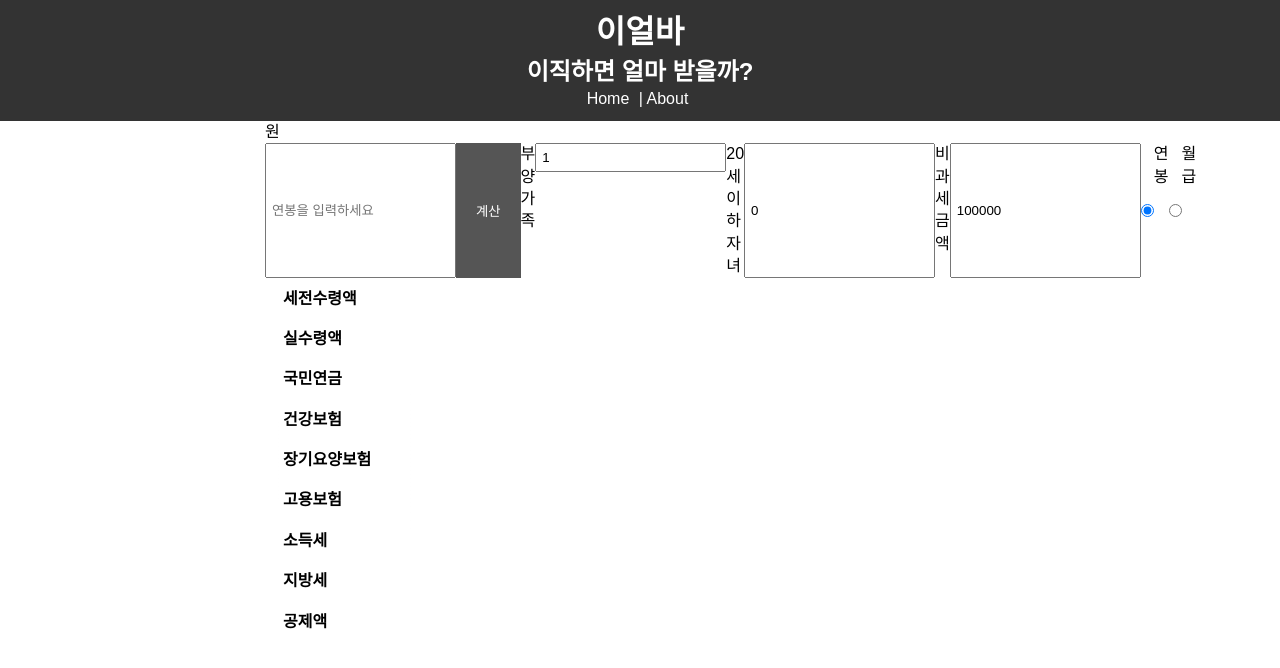
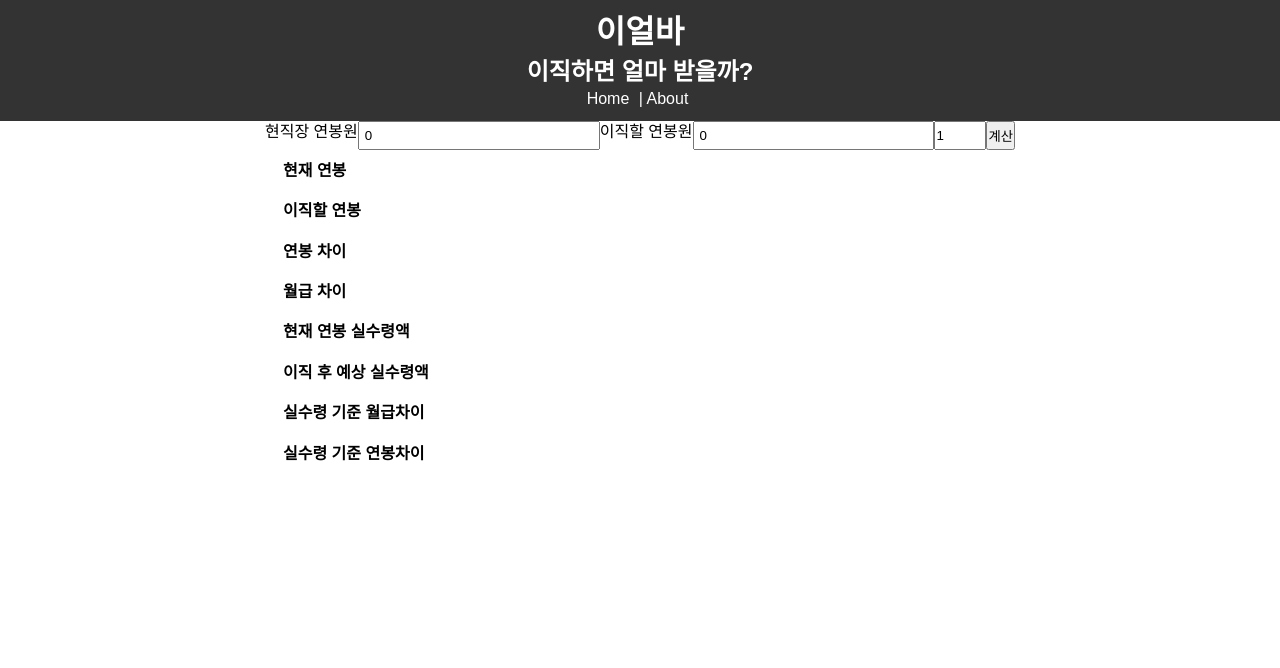
Before and after one commit to ho9science/salary, a Vue app: page / in a window 1280 px wide. Shown: the top 668 px of the page. Built offline with nearby package versions, Linux system fonts and the light colour scheme.

Commit message:
apply kosimpletax and arange function

```diff
--- a/package.json
+++ b/package.json
@@ -11,6 +11,7 @@
     "@vue/cli": "^3.6.3",
     "axios": "^0.18.0",
     "core-js": "^2.6.5",
+    "kosimpletax": "^1.0.0",
     "uuid": "^3.3.2",
     "vue": "^2.6.10",
     "vue-router": "^3.0.4"
--- a/src/components/CalculateSalary.vue
+++ b/src/components/CalculateSalary.vue
@@ -1,25 +1,22 @@
 <template>
   <div>
-    <ViewWon v-bind:salary="salary"/>
+
     <form @submit="caclSalary">
-      <input type="text" v-model="salary" name="salary" placeholder="연봉을 입력하세요" :maxlength="max">
-      <input type="submit" value="계산" class="btn">
-      <p>부양가족<p>
-      <input type="text" v-model="family" name="family" />
-      <p>20세이하 자녀</p>
-      <input type="text" v-model="minor" name="minor" />
-      <p>비과세 금액</p>
-      <input type="text" v-model="exemption" name="exemption" />
-      <input type="radio" v-model="year" id="year" name="year" value="year"/>
-      <label for="year">연봉</label>
-      <input type="radio" v-model="year" id="month" name="year" value="month"/>
-      <label for="month">월급</label>
+      <label for="now_salary">현직장 연봉</label>
+      <ViewWon v-bind:salary="now_salary"/>
+      <input type="text" v-model="now_salary" id="now_salary" name="now_salary" placeholder="연봉을 입력하세요" :maxlength="max">
+      <label for="next_salary">이직할 연봉</label>
+      <ViewWon v-bind:salary="next_salary"/>
+      <input type="text" v-model="next_salary" id="next_salary" name="next_salary" placeholder="연봉을 입력하세요" :maxlength="max">
+      <input type="number" v-model="time" name="time" min="1" max="12">
+      <button type="submit">계산</button>
     </form>
   </div>
 </template>
 
 <script>
 import ViewWon from './ViewWon';
+import kosimpletax from 'kosimpletax';
 const MANWON = 10000
 const CHONWON = 1000
 export default {
@@ -30,274 +27,42 @@ export default {
   data() {
     return {
       max: 12,
-      salary: '',
-      family: 1,
-      minor: 0,
-      exemption: 100000,
-      year: "year"
+      time: 1,
+      now_salary: 0,
+      next_salary: 0,
+      year_real: 0
     }
   },
   methods: {
     caclSalary(e) {
       e.preventDefault();
-      var salary = this.set_exemption(this.salary);
-      var tax = this.calc_simple_tax(salary, this.family, this.minor);
-      var local = this.calc_local_tax(tax);
-      var pension = this.calc_annuity_insurance_deduction(this.median_income_section(salary))/12;
-      var health = this.calc_health_insurance(salary);
-      var longterm = this.calc_long_term_insurance(health);
-      var employ = this.calc_employment_insurance(salary);
-      var deducted = tax+local+pension+health+longterm+employ;
-      var real = this.salary - deducted;
+
+      var now_salary = this.now_salary;
+      var now_real = kosimpletax.realsalary(now_salary);
+      var next_salary = this.next_salary;
+      var next_real = kosimpletax.realsalary(next_salary);
+      var time = this.time;
+      var next_time = 13-time;
+      var now_time = 12-next_time;
+      var now_monthly = now_real/ 12;
+      var next_monthly = next_real/ 12;
+      var gap_now_year = next_salary - now_salary;
+      var gap_now_month = Math.round(next_salary/12 - now_salary/12);
+      var gap_real_month = Math.round(next_monthly - now_monthly);
+      var change_real = Math.round(now_monthly * now_time + next_monthly * next_time);
+      var gap_real_year = change_real - now_real;
       const targetSalary = {
-        origin: this.salary,
-        period: 'month',
-        tax: tax,
-        local: local,
-        pension: pension,
-        health : health,
-        longterm : longterm,
-        employ : employ,
-        deducted: deducted,
-        real: real
+        now_year: now_salary,
+        next_year: next_salary,
+        now_real: now_real,
+        change_real: change_real,
+        gap_real_year : gap_real_year,
+        gap_real_month : gap_real_month,
+        gap_now_year: gap_now_year,
+        gap_now_month: gap_now_month
       }
       // Send up to parent
       this.$emit('calc-salary', targetSalary);
-      this.salary = '';
-    },
-    median_income_section(pay){
-    var str_pay = pay/1000;
-    var median = 0
-    if (pay < 1060*CHONWON){
-      median = 0
-    }else if (pay < 1500*CHONWON){
-      if (str_pay - Math.floor(str_pay/10)*10 < 5){
-        median = Math.floor(str_pay/10)*10 + 2.5
-      }else{
-        median = Math.floor(str_pay/10)*10 + 7.5
-      }
-      median = median * 1000
-    }else if (pay < 3000*CHONWON){
-      median = Math.floor(str_pay/10)*10 + 5
-      median = median * 1000
-    }else if (pay < 10000*CHONWON){
-      var point = str_pay - Math.floor(str_pay/100)*100
-      if (0 <= point < 20){
-        median = Math.floor(str_pay/100)*100 + 10
-      }else if (20 <= point < 40){
-        median = Math.floor(str_pay/100)*100 + 30
-      }else if (40 <= point < 60){
-        median = Math.floor(str_pay/100)*100 + 50
-      }else if (60<= point < 80){
-        median = Math.floor(str_pay/100)*100 + 70
-      }else{
-        median = Math.floor(str_pay/100)*100 + 90
-      }
-      median = median * CHONWON
-    }else{
-      median = pay
-    }
-      return median
-    },
-    calc_earned_income_deduction(salary){ //근로소득공제
-      var amount_deducted = 0;
-      if (salary <= 500*MANWON){
-        amount_deducted = salary * 0.7;
-      }else if (salary <= 1500*MANWON){
-        amount_deducted = 350*MANWON + ((salary-500*MANWON) * 0.4);
-      }else if (salary <= 4500*MANWON){
-        amount_deducted = 750*MANWON + ((salary-1500*MANWON) * 0.15);
-      }else if (salary <= 10000*MANWON){
-        amount_deducted = 1200*MANWON + ((salary-4500*MANWON) * 0.05);
-      }else if (salary > 10000*MANWON){
-        amount_deducted = 1475*MANWON + ((salary-10000*MANWON) * 0.02);
-      }
-      return amount_deducted
-    },
-    calc_earned_income_amount(salary, amount_deducted){ //근로소득금액
-	    var earned_income_amount = salary - amount_deducted;
-      return earned_income_amount
-    },
-    calc_personal_allowance(number_of_people=1, number_of_less_than_twenty=0){ //인적공제
-      return (number_of_people+number_of_less_than_twenty) * 150*MANWON
-    },
-    calc_annuity_insurance_deduction(monthly_salary){ //연금보험료공제
-      var annuity_insurance_amount = this.calc_national_pension(monthly_salary) * 12;
-      if (monthly_salary <= 30*MANWON){
-        annuity_insurance_amount = 15.66*MANWON;
-      }else if (monthly_salary >= 448*MANWON){
-        annuity_insurance_amount = 242.46*MANWON;
-      }
-      return annuity_insurance_amount
-    },
-    special_exemption_one(salary){ //특별 소득 공제
-      if (salary <= 3000*MANWON){
-        return 310*MANWON + salary*0.04
-      }else if (salary <= 4500*MANWON){
-        return 310*MANWON + (salary*0.04) - ((salary-3000*MANWON) * 0.05)
-      }else if (salary <= 7000*MANWON){
-        return 310*MANWON + (salary*0.015)
-      }else if (salary <= 12000*MANWON){
-        return 310*MANWON + (salary*0.005)
-      }
-    },
-    special_exemption_two(salary){
-      if (salary <= 3000*MANWON){
-        return 360*MANWON + salary*0.04
-      }else if (salary <= 4500*MANWON){
-        return 360*MANWON + (salary*0.04) - ((salary-3000*MANWON) * 0.05)
-      }else if (salary <= 7000*MANWON){
-        return 360*MANWON + (salary*0.02)
-      }else if (salary <= 12000*MANWON){
-        return 360*MANWON + (salary*0.01)
-      }
-    },
-    special_exemption_multiple(salary){
-      var additional_exemption = (salary - 4000*MANWON) * 0.04
-      if (salary <= 3000*MANWON){
-        return 500*MANWON + salary*0.07 + additional_exemption
-      }else if (salary <= 4500*MANWON){
-        return 500*MANWON + (salary*0.07) - ((salary-3000*MANWON) * 0.05) + additional_exemption
-      }else if (salary <= 7000*MANWON){
-        return 500*MANWON + (salary*0.05) + additional_exemption
-      }else if (salary <= 12000*MANWON){
-        return 500*MANWON + (salary*0.03) + additional_exemption
-      }
-    },
-    calc_special_income_deduction(salary, number_of_people = 1){
-      if (number_of_people == 1){
-        return this.special_exemption_one(salary)
-      }else if (number_of_people == 2){
-        return this.special_exemption_two(salary)
-      }else if (number_of_people >= 3){
-        return this.special_exemption_multiple(salary)
-      }
-    },
-    calc_tax_base(earned_income, personal_allowance, annuity_insurance, special_exemption){ //과세표준
-      return earned_income - personal_allowance - annuity_insurance - special_exemption
-    },
-    calc_tax_assessment(tax_base){ //산출세액
-      var temp_tax_base = 0
-      if (tax_base <= 1200*MANWON){
-        temp_tax_base = tax_base*0.06
-      }else if (tax_base <= 4600*MANWON){
-        temp_tax_base = 72*MANWON + (tax_base - 1200*MANWON)*0.15
-      }else if (tax_base <= 8800*MANWON){
-        temp_tax_base = 582*MANWON + (tax_base - 4600*MANWON)*0.24
-      }else if (tax_base <= 15000*MANWON){
-        temp_tax_base = 1590*MANWON + (tax_base - 8800*MANWON)*0.35
-      }else if (tax_base <= 30000*MANWON){
-        temp_tax_base = 3760*MANWON + (tax_base - 15000*MANWON)*0.38
-      }else if (tax_base <= 50000*MANWON){
-        temp_tax_base = 9460*MANWON + (tax_base - 30000*MANWON)*0.4
-      }else if (tax_base > 50000*MANWON){
-        temp_tax_base = 17460*MANWON + (tax_base - 50000*MANWON)*0.42
-      }
-      return temp_tax_base - temp_tax_base % 10
-    },
-    calc_earned_income_tax_credit(tax_assessment, salary){ //근로소득 세액공제
-      var tax_credit = 0
-      if (tax_assessment <=50*MANWON){
-        tax_credit = tax_assessment*0.55;
-      }else{
-        tax_credit = 27.5*MANWON+(tax_assessment-50*MANWON)*0.3;
-      }
-      //간이세액표 상 근로소득공제 한도
-      if (tax_credit > 66*MANWON){
-        if (salary <= 5500*MANWON){
-          tax_credit = 66*MANWON;
-        }else if (salary <= 7000*MANWON){
-          tax_credit = 63*MANWON;
-        }else if (salary > 7000*MANWON){
-          tax_credit = 50*MANWON;
-        }
-      }else if (tax_credit > 63*MANWON){
-        if (salary <= 7000*MANWON){
-          tax_credit = 63*MANWON;
-        }else if (salary > 7000*MANWON){
-          tax_credit = 50*MANWON;
-        }
-      }else if (tax_credit > 50*MANWON){
-        if (salary > 7000*MANWON){
-          tax_credit = 50*MANWON;
-        }
-      }
-      return tax_credit - tax_credit % 10
-    },
-    calc_finalized_tax_amount(tax_base, tax_credit){ //결정세액
-      return tax_base-tax_credit
-    },
-    calc_ease_tax_amount(finalized_tax_amount){ //간이세액
-      var temp_amount = finalized_tax_amount/12;
-      return temp_amount - temp_amount % 10
-    },
-    calc_national_pension(monthly_salary){ //국민연금
-	    var trimmed_salary = monthly_salary - (monthly_salary % 1000);
-	    var pension_share = trimmed_salary * 0.045;
-      return pension_share - pension_share % 10
-    },
-    calc_health_insurance(monthly_salary){ //건강보험
-	    var health_insurance = monthly_salary * 0.0646 * 0.5;
-      return health_insurance - health_insurance % 10
-    },
-    calc_long_term_insurance(health_insurance){ //장기요양보험료
-	    var long_term_insurance = health_insurance * 0.0851;
-      return long_term_insurance - long_term_insurance % 10
-    },
-    calc_employment_insurance(monthly_salary){ //고용보험
-	    var employment_insurance = monthly_salary * 0.0065;
-      return employment_insurance - employment_insurance % 10
-    },
-    calc_local_tax(tax){
-      var local_income_tax = tax * 0.1;
-      return local_income_tax - local_income_tax % 10
-    },
-    calc_simple_tax(salary, family=1, minor=0, year=true){
-      family *= 1;
-      minor *= 1;
-      if(year){ //연봉, 월급 구분
-        if(salary<=12720000){
-          return 0;
-        }
-        salary /= 12;
-      }else{
-        if(salary<=106000){
-          return 0;
-        }
-      }
-      salary = this.median_income_section(salary)
-      var annuity_insurance = this.calc_annuity_insurance_deduction(salary) *12; // 월급,연봉 파라미터 반영 필요
-      salary = salary * 12
-      var earned_income_deduction = this.calc_earned_income_deduction(salary);
-      console.log(earned_income_deduction)
-      var earned_income_amount = this.calc_earned_income_amount(salary, earned_income_deduction);
-      console.log(earned_income_amount)
-      var personal_allowance = this.calc_personal_allowance(family, minor); // 가족, 20세미만
-      console.log(personal_allowance)
-      var special_income_deduction = this.calc_special_income_deduction(salary, family); //가족공제
-      console.log(special_income_deduction)
-      var tax_base = this.calc_tax_base(earned_income_amount, personal_allowance, annuity_insurance, special_income_deduction);
-      console.log(tax_base)
-      var tax_assessment = this.calc_tax_assessment(tax_base);
-      console.log(tax_assessment)
-      var tax_credit = this.calc_earned_income_tax_credit(tax_assessment, salary);
-      console.log(tax_credit)
-      var finalized_tax_amount = this.calc_finalized_tax_amount(tax_assessment, tax_credit);
-      var tax = this.calc_ease_tax_amount(finalized_tax_amount);
-      return tax
-    },
-    set_exemption(salary, year=true){
-      var exemption = this.exemption;
-      if(year){
-        if((salary-exemption) > 12720000){
-          salary = salary - exemption*12;
-        }
-      }else{
-        if((salary-exemption) > 1060000){
-          salary = salary - exemption;
-        }
-      }
-      return salary
     }
   }
 }
--- a/src/components/RealSalary.vue
+++ b/src/components/RealSalary.vue
@@ -2,15 +2,14 @@
   <div class="salary-container">
     <div class="" v-bind:key="celery.real" v-for="celery in salary">
       <table class="salary-item">
-          <tr><th>세전수령액</th><td>{{celery.origin}}</td></tr>
-          <tr><th>실수령액</th><td>{{celery.real}}</td></tr>
-          <tr><th>국민연금</th><td>{{celery.pension}}</td></tr>
-          <tr><th>건강보험</th><td>{{celery.health}}</td></tr>
-          <tr><th>장기요양보험</th><td>{{celery.longterm}}</td></tr>
-          <tr><th>고용보험</th><td>{{celery.employ}}</td></tr>
-          <tr><th>소득세</th><td>{{celery.tax}}</td></tr>
-          <tr><th>지방세</th><td>{{celery.local}}</td></tr>
-          <tr><th>공제액</th><td>{{celery.deducted}}</td></tr>
+          <tr><th>현재 연봉</th><td>{{celery.now_year}}</td></tr>
+          <tr><th>이직할 연봉</th><td>{{celery.next_year}}</td></tr>
+          <tr><th>연봉 차이</th><td>{{celery.gap_now_year}}</td></tr>
+          <tr><th>월급 차이</th><td>{{celery.gap_now_month}}</td></tr>
+          <tr><th>현재 연봉 실수령액</th><td>{{celery.now_real}}</td></tr>
+          <tr><th>이직 후 예상 실수령액</th><td>{{celery.change_real}}</td></tr>
+          <tr><th>실수령 기준 월급차이</th><td>{{celery.gap_real_month}}</td></tr>
+          <tr><th>실수령 기준 연봉차이</th><td>{{celery.gap_real_year}}</td></tr>
       </table>
     </div>
   </div>
```
Also changed, not shown: 1 other file (tests, documents, lock files or other folders).
